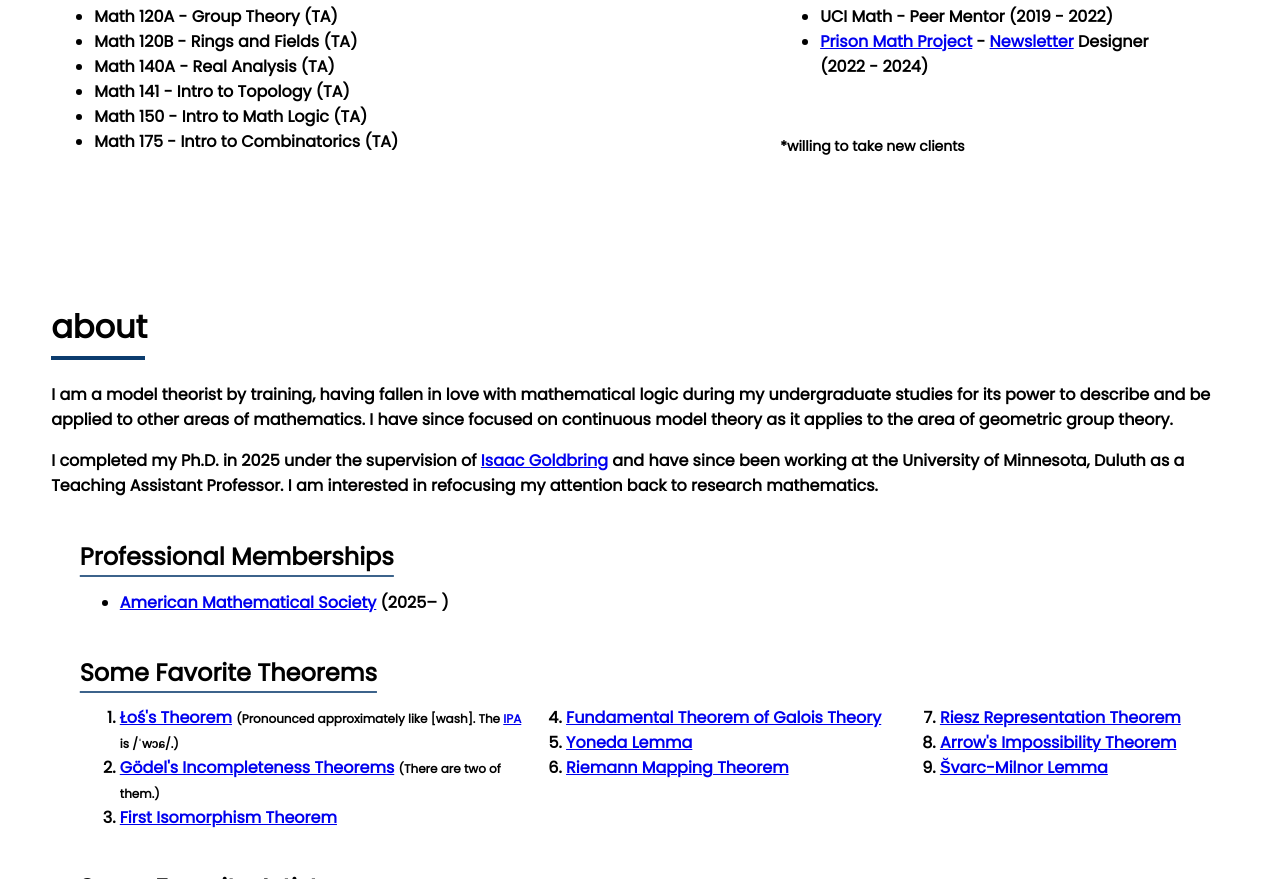
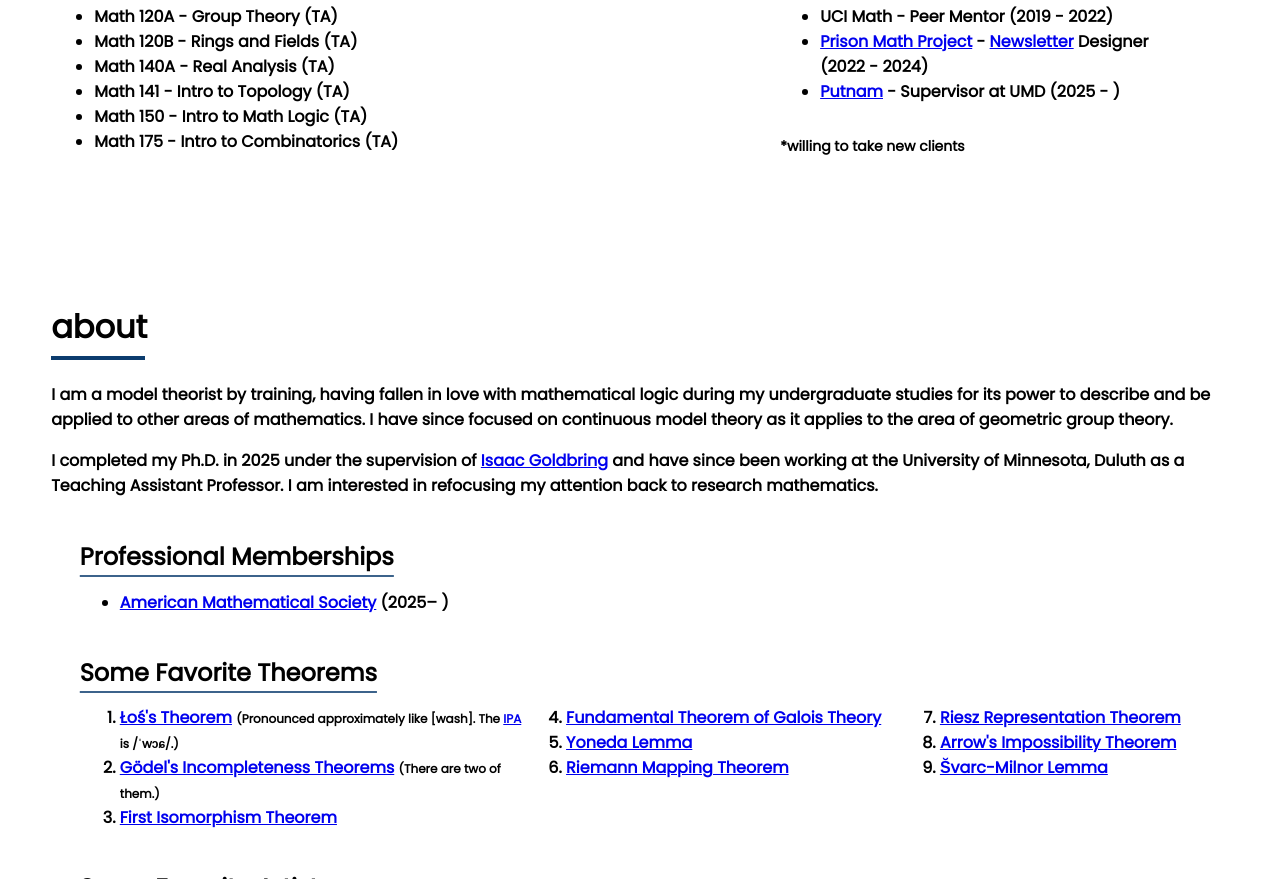
Before and after one commit to jessicaschirle/jessicaschirle.github.io, a plain HTML site: page index.html in a window 1280 px wide. Shown: the part 1364-2243 px from the top of the page. Drawn offline with nearby package versions, Linux system fonts and the light colour scheme.

Commit message:
Updated index.html

```diff
--- a/index.html
+++ b/index.html
@@ -135,6 +135,8 @@
 					<li>UCI Math - Peer Mentor (2019 - 2022)</li>
 
 					<li><a href="https://www.prisonmathproject.org/">Prison Math Project</a> - <a href="https://www.prisonmathproject.org/newsletter">Newsletter</a> Designer (2022 - 2024)</li>
+
+					<li><a href="https://maa.org/putnam/">Putnam</a> - Supervisor at UMD (2025 - )</li>
 				</ul>
 					<div style="position:absolute; bottom:2vh; font-size:14px"> *willing to take new clients </div>
             			</td>
```
